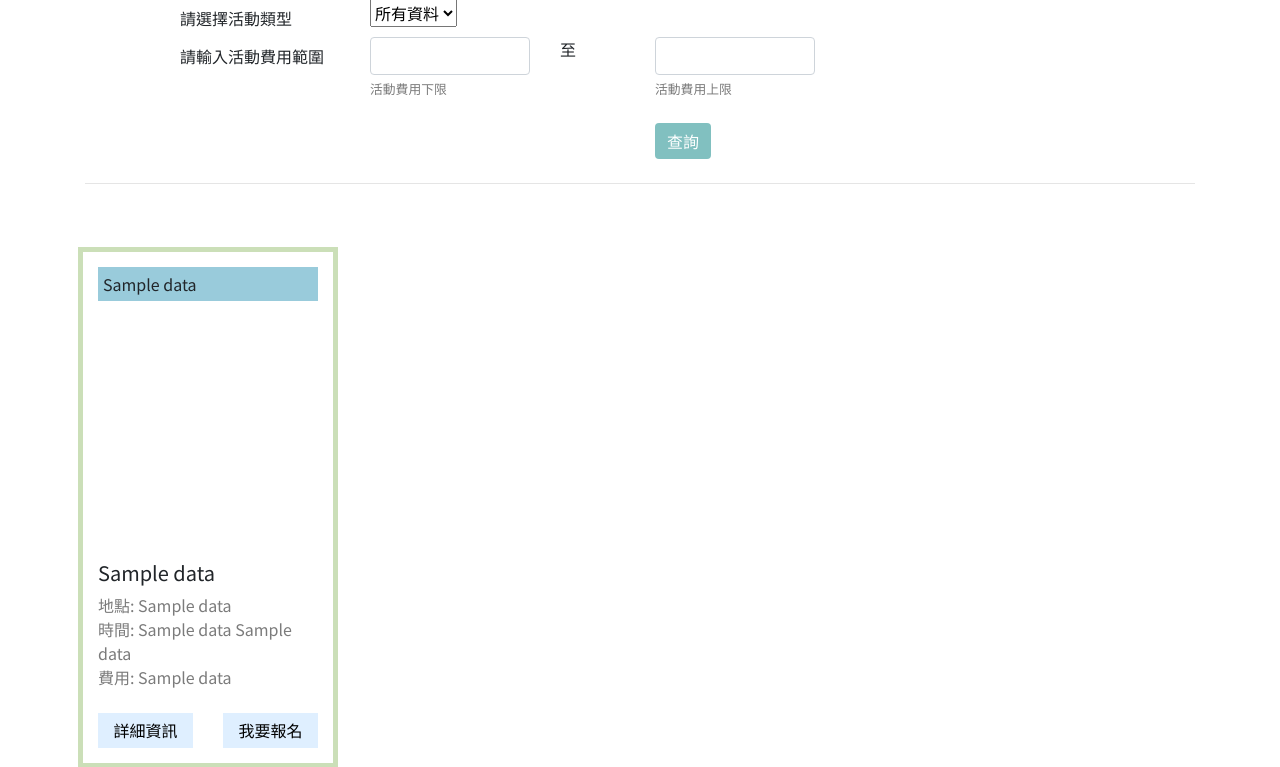
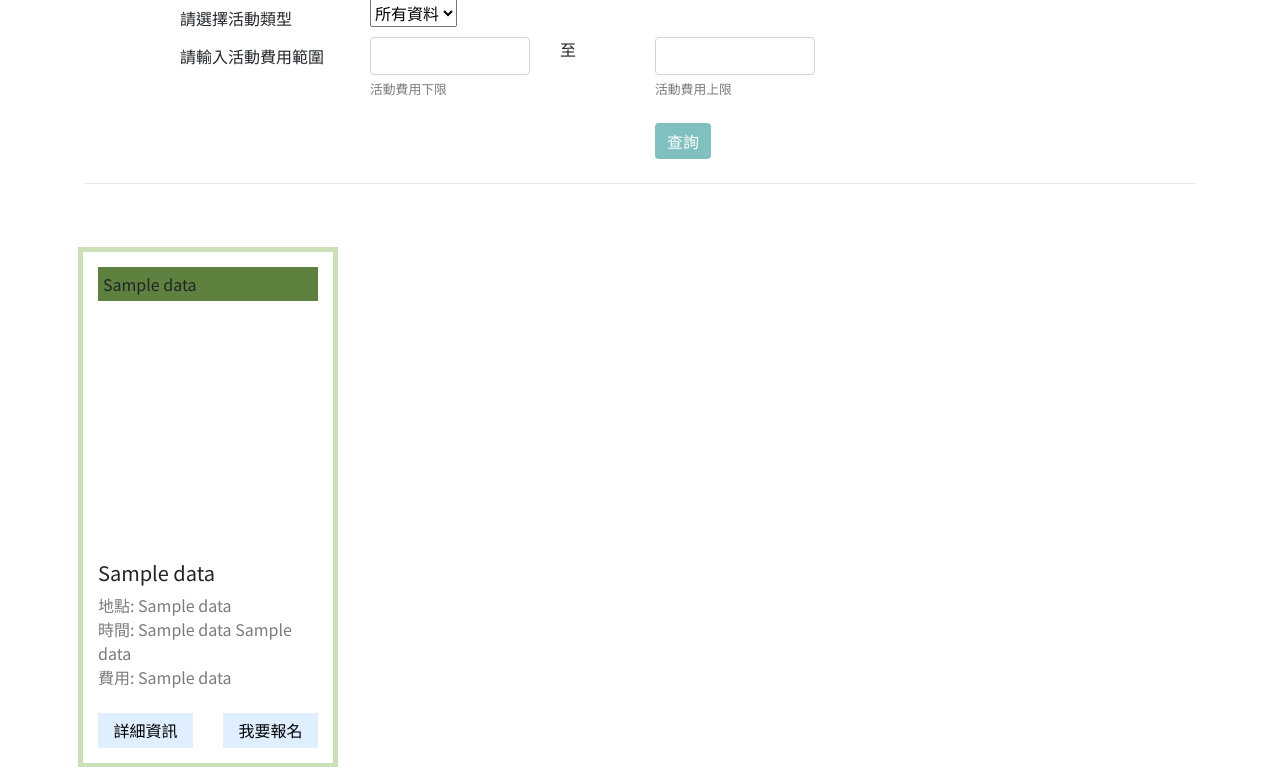
Before and after one commit to Viggochang/line-chatbot, a Flask app: template templates/registration.html in a window 1280 px wide. Shown: the part 279-1046 px from the top of the page. Run offline with Flask 2, Linux system fonts and the light colour scheme; the template is opened without the code that fills it: most values are stand-ins (such as "Sample title", 1, 10 or a date in 2020); a database or web service that is not in the repository returns one stand-in record (values such as "Sample title"); parts of the project's set-up code (start-up, migrations or seed data) failed here and were passed over; some libraries are stand-ins or nearby versions.

Commit message:
new color

```diff
--- a/templates/registration.html
+++ b/templates/registration.html
@@ -69,7 +69,7 @@
         {% for data in data_4 %}
         <div class="box-registration">
 
-          <p style="background:#99CBDB; padding:5px" >{{data[1]}}</p>
+          <p style="color:FFFFFF; background:#5E813F; padding:5px" >{{data[1]}}</p>
           <div class="img-group" style="background-image: url({{data[12]}})">
           </div>
 
```
